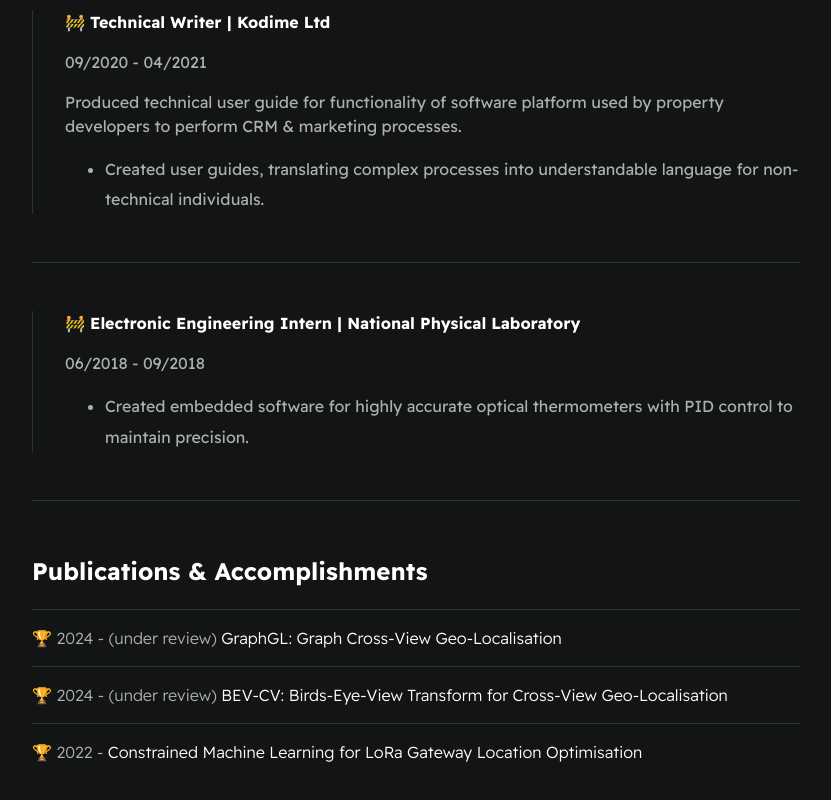
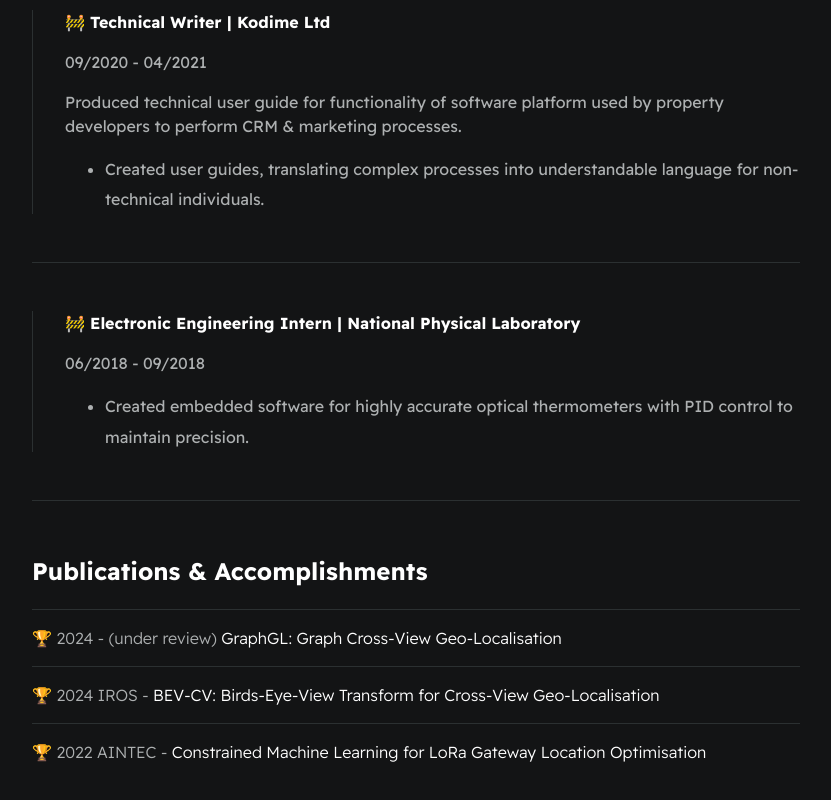
Before and after one commit to tavisshore/tavisshore.github.io, a plain HTML site: page index.html in a window 1280 px wide. Shown: the part 3296-4096 px from the top of the page, without its empty margins (224-1055 px from the left). Drawn offline with Linux system fonts and the light colour scheme.

Commit message:
Update index.html

```diff
--- a/index.html
+++ b/index.html
@@ -173,14 +173,12 @@
                 </div>
 
                 <div class="card--project">
-                    <a href="" ><span>🏆 2024 - (under review) </span>BEV-CV: Birds-Eye-View Transform for Cross-View Geo-Localisation</a>
+                    <a href="" ><span>🏆 2024 IROS - </span>BEV-CV: Birds-Eye-View Transform for Cross-View Geo-Localisation</a>
                 </div>
 
                 <div class="card--project">
-                    <a href="https://dl.acm.org/doi/10.1145/3570748.3570751"><span>🏆 2022 - </span>Constrained Machine Learning for LoRa Gateway Location Optimisation</a>
+                    <a href="https://dl.acm.org/doi/10.1145/3570748.3570751"><span>🏆 2022 AINTEC - </span>Constrained Machine Learning for LoRa Gateway Location Optimisation</a>
                 </div>
-
-
 
             </section>
 
```
